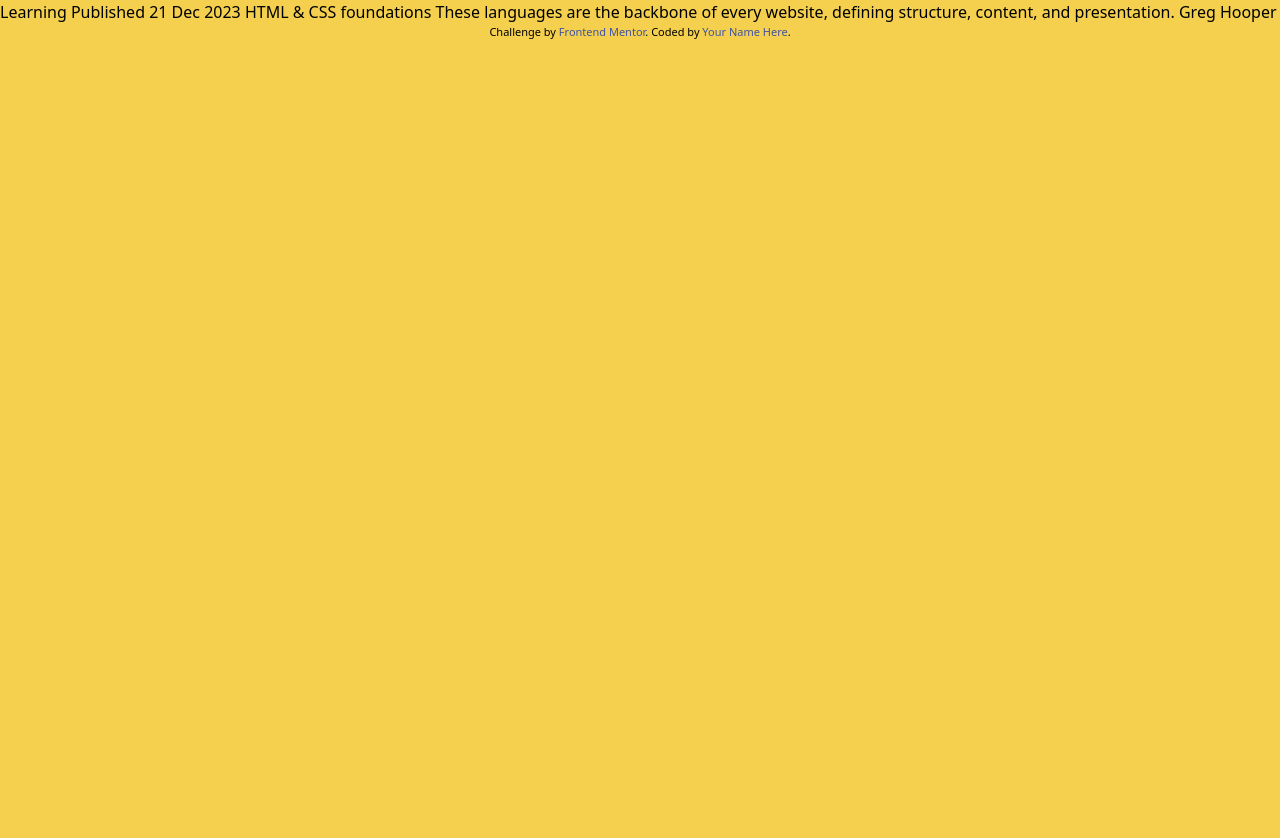
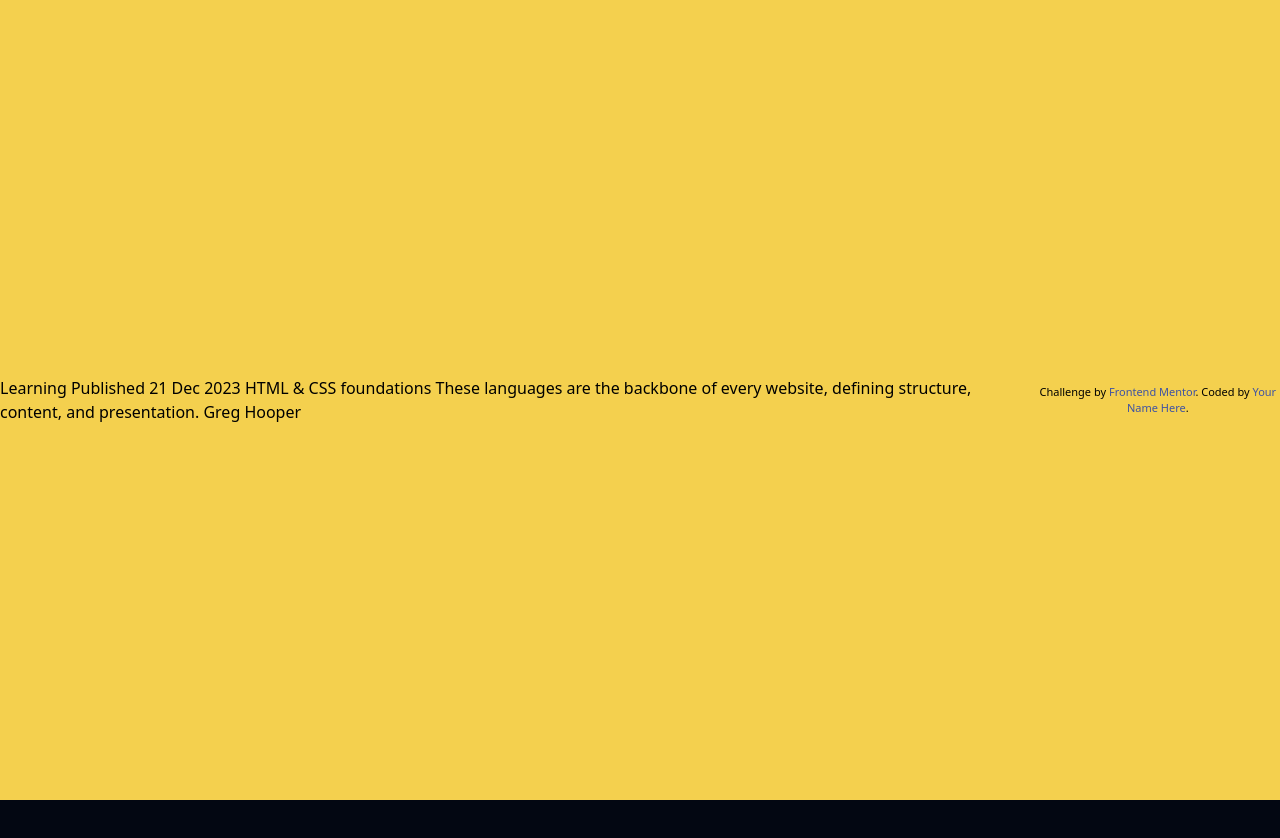
Before and after one commit to nabinsth36/blog-preview-card, a plain HTML site: page index.html in a window 1280 px wide. After the commit the page ends 800 px from the top, so only its background shows below. Drawn offline with Linux system fonts and the light colour scheme.

Commit message:
index update

```diff
--- a/index.html
+++ b/index.html
@@ -11,7 +11,7 @@
       sizes="32x32"
       href="./assets/images/favicon-32x32.png"
     />
-    <link href="src/output.css" rel="stylesheet" />
+    <link href="./src/output.css" rel="stylesheet" />
 
     <title>Frontend Mentor | Blog preview card</title>
 
@@ -29,7 +29,9 @@
   <body
     class="bg-gray-950 flex justify-center items-center min-h-screen min-w-full"
   >
-    <main class="sm:w-[1440px] w-[375px] sm:h-[960px] h-[812px] bg-[#F4D04E]">
+    <main
+      class="sm:w-[1440px] w-[375px] sm:h-[812px] h-[960px] bg-[#F4D04E] flex justify-center items-center min-h-screen min-w-full"
+    >
       Learning Published 21 Dec 2023 HTML & CSS foundations These languages are
       the backbone of every website, defining structure, content, and
       presentation. Greg Hooper
```
